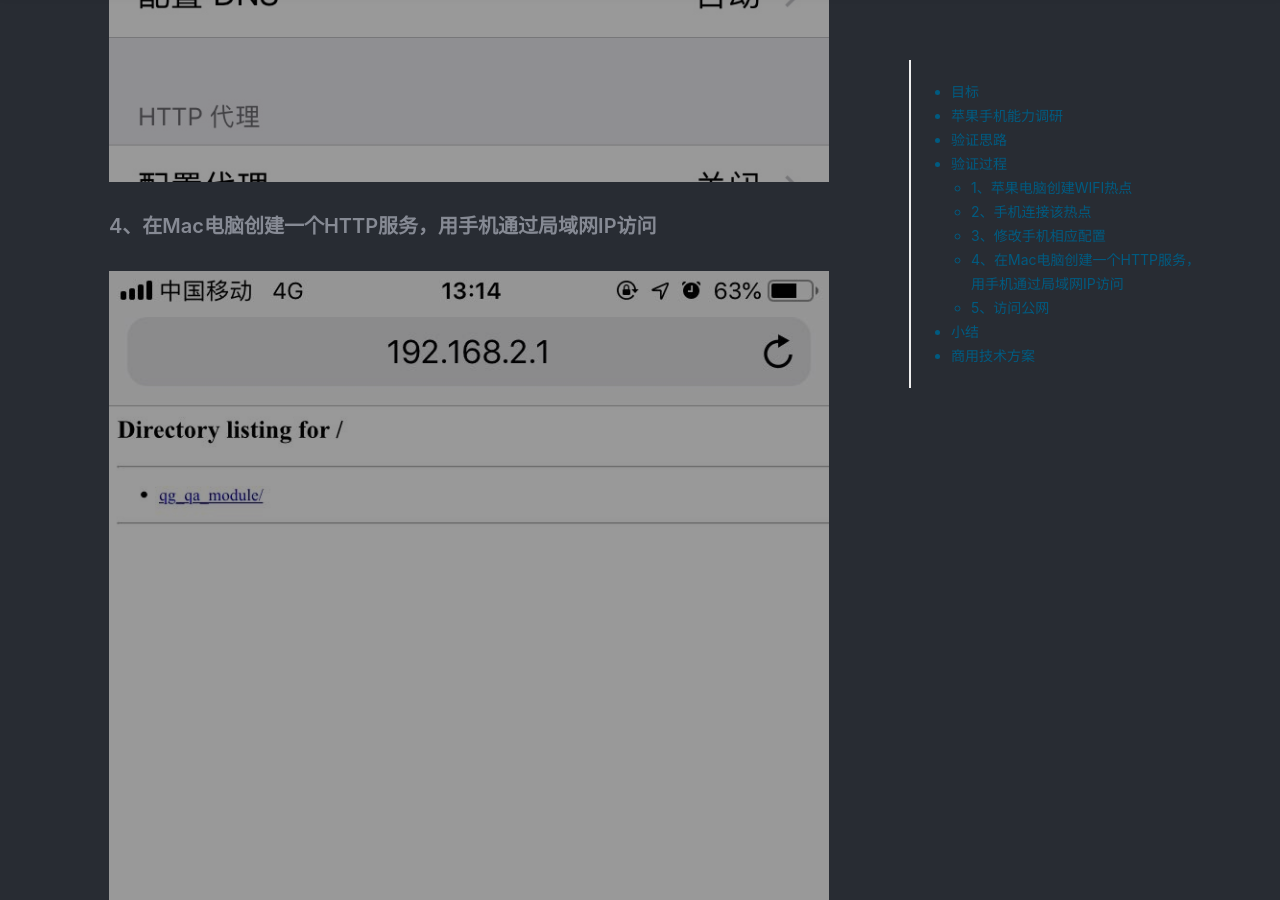
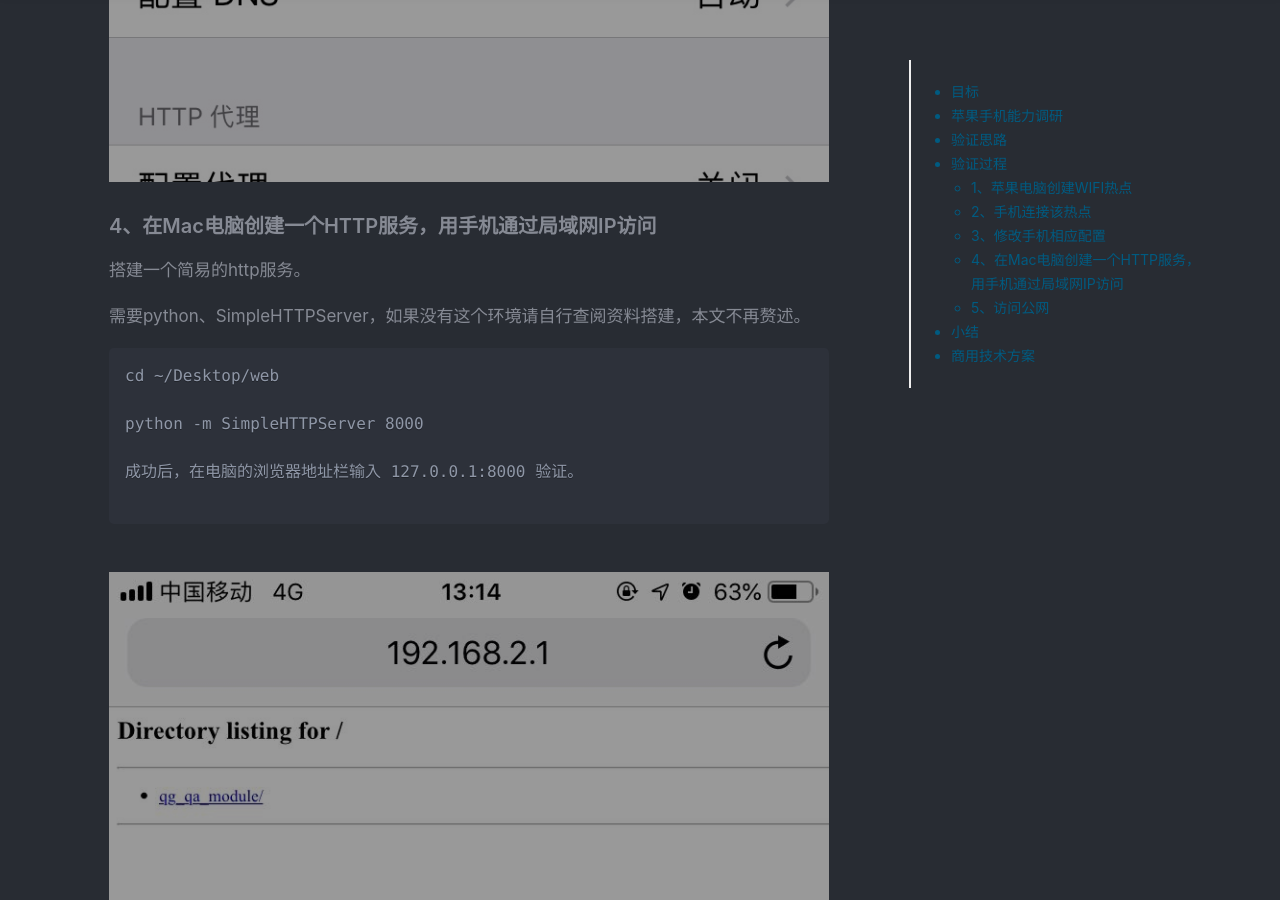
Before and after one commit to action121/action121.github.com, a Jekyll site: the page built from _posts/2019-05-29-苹果手机连接硬件提供的WIFI热点，WIFI局域网和手机4G共存方案.md, in a window 1280 px wide and 900 px high, scrolled down 3663 px. Built offline with Jekyll 4.4.1, drawn with Linux system fonts in a browser that asks for light colours; nearby versions of some CDN libraries; comment, search, counter and statistics services are not loaded; a style sheet for code colours, icons or effects is not loaded.

Commit message:
苹果手机连接硬件提供的WIFI热点，WIFI局域网和手机4G共存方案

````diff
--- a/_posts/2019-05-29-苹果手机连接硬件提供的WIFI热点，WIFI局域网和手机4G共存方案.md
+++ b/_posts/2019-05-29-苹果手机连接硬件提供的WIFI热点，WIFI局域网和手机4G共存方案.md
@@ -45,6 +45,21 @@ iPhone手机同时连接`局域网WiFi`和4G、5G等`蜂窝网络`，并且`公
 
 ### 4、在Mac电脑创建一个HTTP服务，用手机通过局域网IP访问
 
+搭建一个简易的http服务。
+
+需要python、SimpleHTTPServer，如果没有这个环境请自行查阅资料搭建，本文不再赘述。
+
+```
+cd ~/Desktop/web
+
+python -m SimpleHTTPServer 8000
+
+成功后，在电脑的浏览器地址栏输入 127.0.0.1:8000 验证。
+
+```
+
+
+
 ![](../../../assets/img/15591064490433/15591068867015.jpg)
 
 ### 5、访问公网
````
